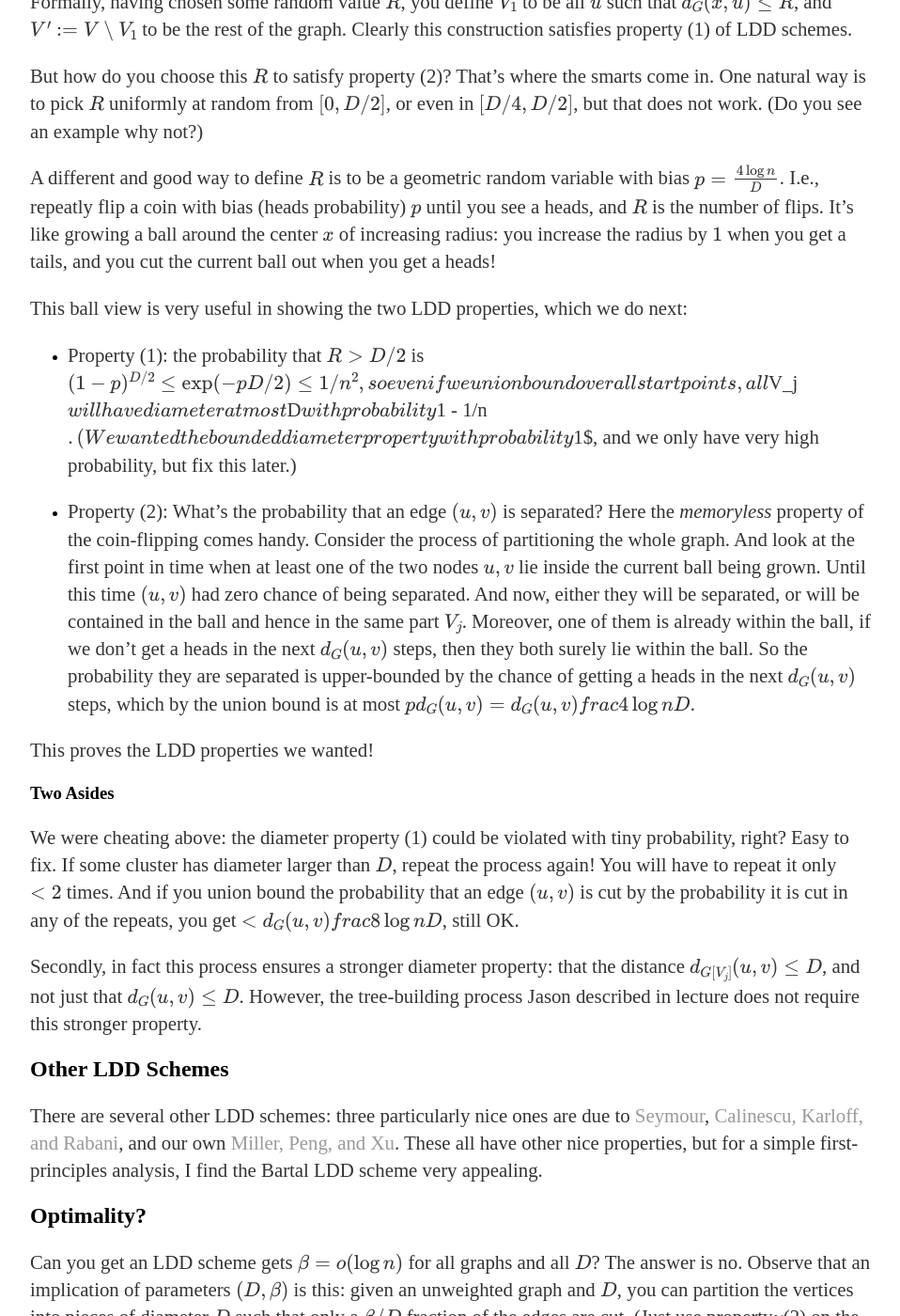
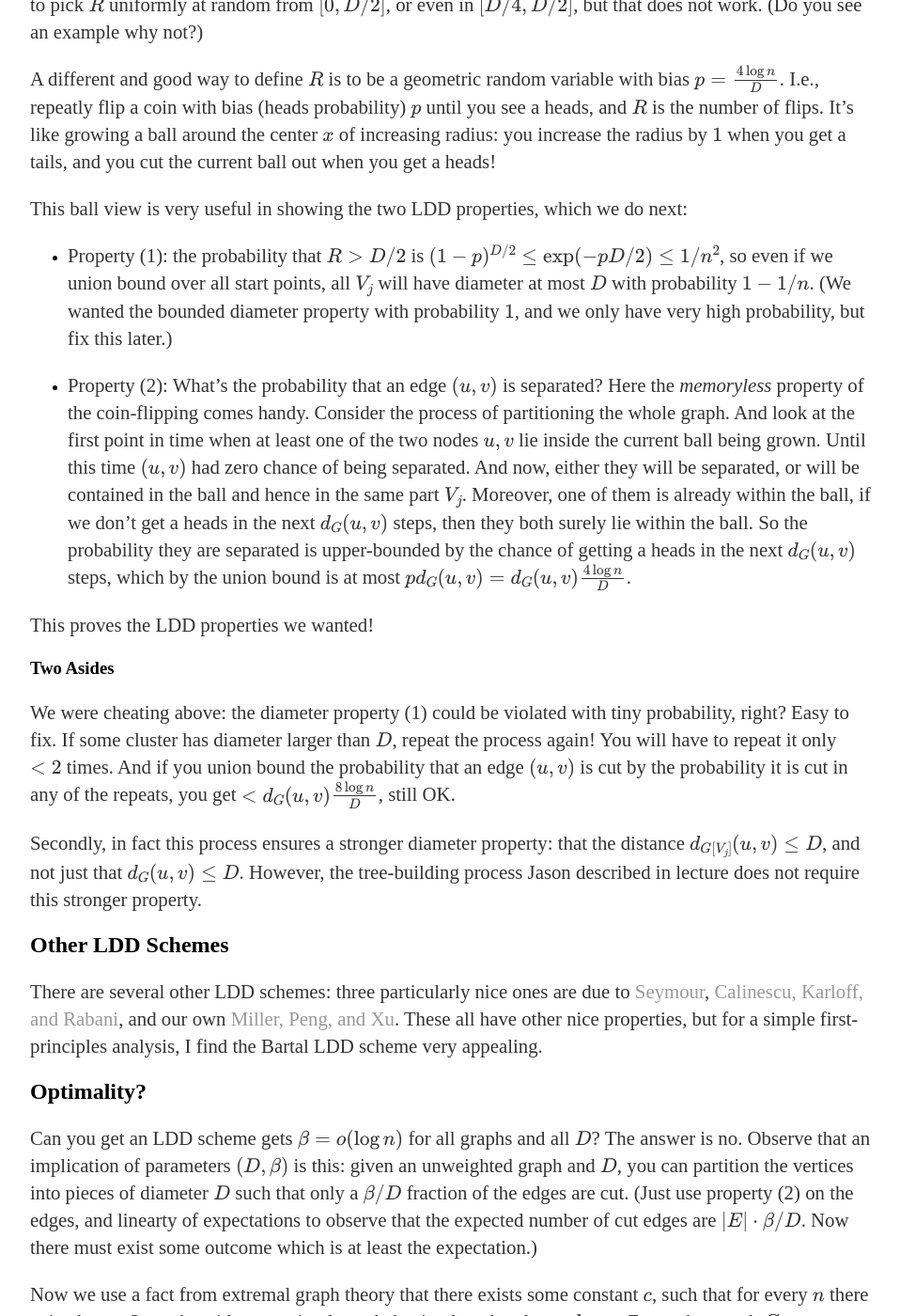
Before and after one commit to cmualgos/cmualgos.github.io, a Jekyll site: the page built from _posts/2018-09-07-lsst.md, in a window 1280 px wide and 1400 px high, scrolled down 1124 px. Shown: the whole window at 94% size, without its empty margins (160-1118 px from the left). Built offline with Jekyll 4.4.1, drawn with Linux system fonts in a browser that asks for light colours; formulas are drawn with MathJax 3; some of the changed text lies outside the part shown.

Commit message:
LDD notes

```diff
--- a/_posts/2018-09-07-lsst.md
+++ b/_posts/2018-09-07-lsst.md
@@ -5,7 +5,7 @@ date: 2018-09-07
 use_math: true
 ---
 
-# Low-Diameter Decomposition Schemes
+## Low-Diameter Decomposition Schemes
 
 We did not get around to presenting such a scheme in lecture, but since
 there are ones that are easy to state and analyze, let me do it here.
@@ -64,7 +64,7 @@ This ball view is very useful in showing the two LDD properties, which
 we do next:
 
 + Property (1): the probability that $R > D/2$ is $(1-p)^{D/2} \leq
-\exp(-pD/2) \leq 1/n^2, so even if we union bound over all start
+\exp(-pD/2) \leq 1/n^2$, so even if we union bound over all start
 points, all $V_j$ will have diameter at most $D$ with probability $1 -
 1/n$. (We wanted the bounded diameter property with probability $1$,
 and we only have very high probability, but fix this later.)
@@ -80,7 +80,7 @@ $V_j$. Moreover, one of them is already within the ball, if we don't get
 a heads in the next $d_G(u,v)$ steps, then they both surely lie within
 the ball. So the probability they are separated is upper-bounded by the
 chance of getting a heads in the next $d_G(u,v)$ steps, which by the
-union bound is at most $p d_G(u,v) = d_G(u,v) frac{4\log n}{D}$.
+union bound is at most $p d_G(u,v) = d_G(u,v) \frac{4\log n}{D}$.
 
 This proves the LDD properties we wanted!
 
@@ -91,7 +91,7 @@ tiny probability, right? Easy to fix. If some cluster has diameter
 larger than $D$, repeat the process again! You will have to repeat it
 only $< 2$ times. And if you union bound the probability that an edge
 $(u,v)$ is cut by the probability it is cut in any of the repeats, you
-get $< d_G(u,v) frac{8 \log n}{D}$, still OK.
+get $< d_G(u,v) \frac{8 \log n}{D}$, still OK.
 
 Secondly, in fact this process ensures a stronger diameter property:
 that the distance $d_{G[V_j]}(u,v) \leq D$, and not just that $d_G(u,v)
@@ -112,7 +112,7 @@ Can you get an LDD scheme gets $\beta = o(\log n)$ for all graphs and
 all $D$? The answer is no. Observe that an implication of parameters
 $(D, \beta)$ is this: given an unweighted graph and $D$, you can
 partition the vertices into pieces of diameter $D$ such that only a
-$\beta/D$ fraction of the edges are cut. (Just use property~(2) on the
+$\beta/D$ fraction of the edges are cut. (Just use property (2) on the
 edges, and linearty of expectations to observe that the expected number
 of cut edges are $|E| \cdot \beta/D$. Now there must exist some outcome
 which is at least the expectation.)
@@ -123,7 +123,7 @@ every simple cycle having length at least $c \log n$. For such a graph
 $G$, set $D = c/3 \log n$. Now in any LDD, no $V_i$ can contain any
 cycle. (Why? The antipodal nodes in a cycle have distance $c/2 \log n >
 D$.) So each induced graph $G[V_j]$ is a tree. Hence there must be $|E|
-- (n-1) = (3n/2) - (n-1) > n/2$ cut edges.
+\- (n-1) = (3n/2) \- (n-1) > n/2$ cut edges.
 
 Combining with the previous paragraph, $|E| \beta/D > n/2$, so $\beta >
 D/3 = (c/9) \log n$. Hence, for these graphs you must have $\beta =
```
